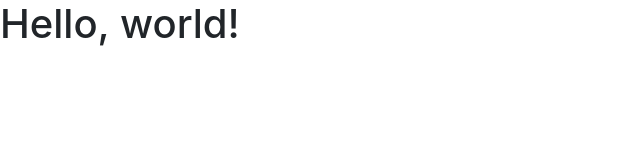
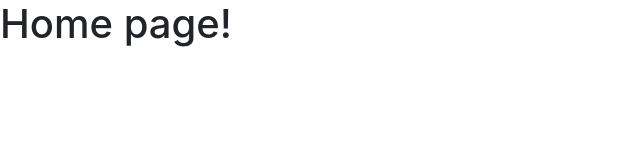
Before and after one commit to aRaisd/veganPlanet, a website: page index.html in a window 1280 px wide. Shown: the whole page, without its empty margins (0-640 px from the left). Drawn offline with nearby package versions, Linux system fonts and the light colour scheme.

Commit message:
Added: template, git init

```diff
--- a/index.html
+++ b/index.html
@@ -11,7 +11,8 @@
     <title>PlanetVegan</title>
   </head>
   <body>
-    <h1>Hello, world!</h1>
+    <h1>Home page!</h1>
+
 
     <!-- Optional JavaScript -->
     <!-- jQuery first, then Popper.js, then Bootstrap JS -->
--- a/package.json
+++ b/package.json
@@ -22,4 +22,5 @@
     "gulp-webserver": "^0.9.1",
     "nodemon": "^2.0.2"
   }
+
 }
```
Also changed, not shown: README.md, 1 other file.
